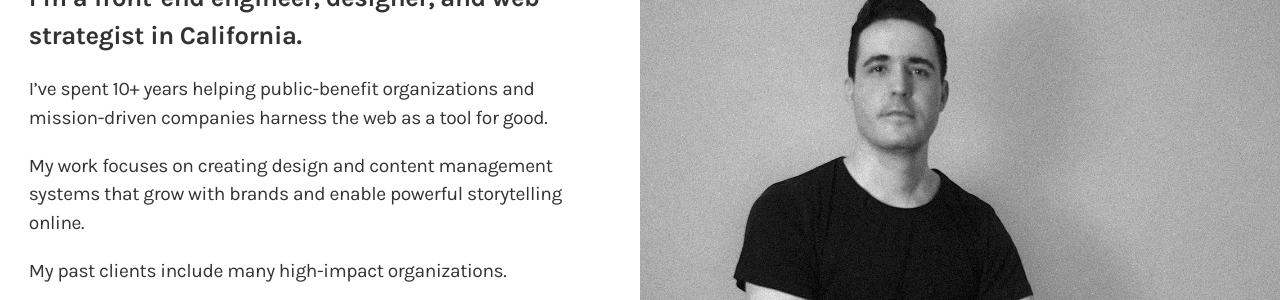
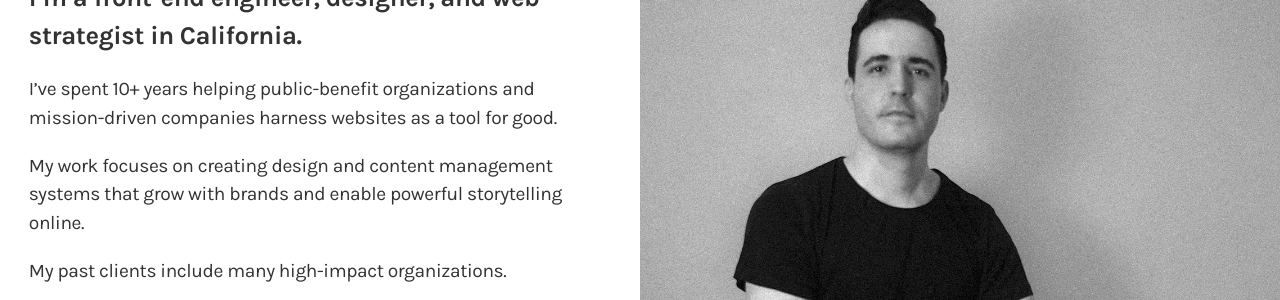
Before and after one commit to fritzjooste/fritzjooste.github.io, a Jekyll site: the page built from index.html, in a window 1280 px wide. Shown: the part 146-446 px from the top of the page. Built offline with Jekyll 4.4.1, drawn with Linux system fonts in a browser that asks for light colours.

Commit message:
Add viewport meta
Also: small copy adjustment

```diff
--- a/_layouts/page.html
+++ b/_layouts/page.html
@@ -2,6 +2,7 @@
 <html>
   <head>
     <title>{{ site.title }}</title>
+    <meta name=”viewport” content=”width=device-width, initial-scale=1.0, user-scalable=0, minimum-scale=1.0, maximum-scale=1.0″>
     <link rel="stylesheet" type="text/css" href="../assets/site.css" />
   </head>
   <body>
--- a/index.html
+++ b/index.html
@@ -13,7 +13,7 @@
     </p>
     <div slot="text">
       <p>
-        I’ve spent 10+ years helping public-benefit organizations and mission-driven companies harness the web as a tool for good.
+        I’ve spent 10+ years helping public-benefit organizations and mission-driven companies harness websites as a tool for good.
       </p>
       <p>
         My work focuses on creating design and content management systems that grow with brands and enable powerful storytelling online.
```
